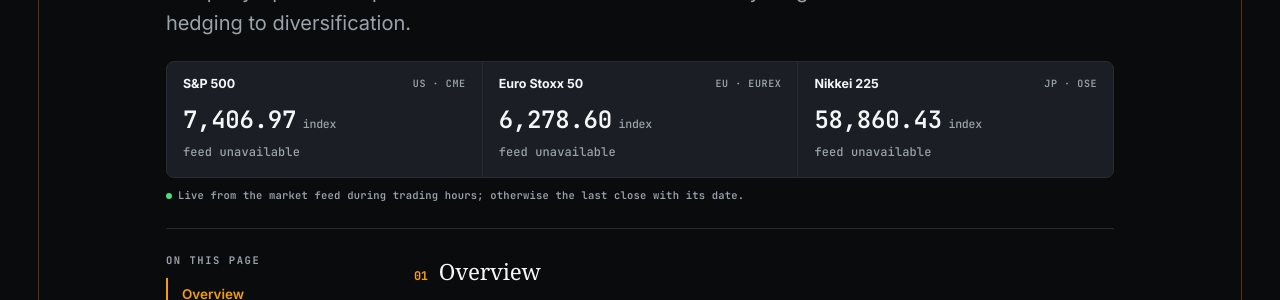
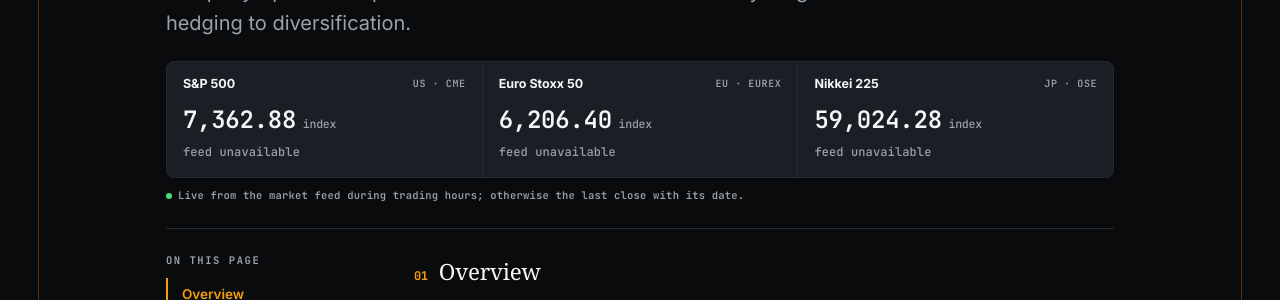
Before and after one commit to maverickrocx/RiskMaverick, a Jekyll site: the page built from markets/equities.md, in a window 1280 px wide and 900 px high. Shown: the part 290-590 px from the top of the window. Built offline with Jekyll 4.4.1, drawn with Linux system fonts in a browser that asks for light colours; some web fonts are replaced; part of the change alters nothing that is shown.

Commit message:
chore(marks): daily benchmark refresh from primary sources

```diff
--- a/_data/marks.yml
+++ b/_data/marks.yml
@@ -2,19 +2,19 @@
 # Each mark carries the date and publisher it came from.
 
 brent:
-  price: "$93.93"
-  asof: "17 Nov 2026"
+  price: "$92.87"
+  asof: "18 Nov 2026"
   source: "market feed"
 brent_spot:
-  price: "$92.90"
-  asof: "16 Nov 2026"
+  price: "$92.94"
+  asof: "17 Nov 2026"
   source: "EIA"
 brent_wti:
-  price: "$3.66"
-  asof: "16 Nov 2026"
+  price: "$3.41"
+  asof: "17 Nov 2026"
   source: "derived"
 corn:
-  price: "$4.45"
+  price: "$4.44"
   asof: "18 Nov 2026"
   source: "CBOT via Yahoo"
 de_da:
@@ -25,32 +25,32 @@ de_da:
   high: 216.99
   points: 96
 estr:
-  price: "2.440%"
-  asof: "16 Nov 2026"
+  price: "2.441%"
+  asof: "17 Nov 2026"
   source: "ECB"
 eua:
   price: "€87.15"
   asof: "17 Nov 2026"
   source: "EEX auction"
 eurusd:
-  price: "1.0991"
-  asof: "17 Nov 2026"
+  price: "1.0969"
+  asof: "18 Nov 2026"
   source: "market feed"
 fed_target:
   price: "3.75–4.00%"
-  asof: "17 Nov 2026"
+  asof: "18 Nov 2026"
   source: "Federal Reserve"
 gbpusd:
-  price: "1.3195"
-  asof: "17 Nov 2026"
+  price: "1.3158"
+  asof: "18 Nov 2026"
   source: "market feed"
 gold:
-  price: "$3,867.50"
-  asof: "17 Nov 2026"
+  price: "$3,779.50"
+  asof: "18 Nov 2026"
   source: "market feed"
 henry_hub:
-  price: "$3.20"
-  asof: "16 Nov 2026"
+  price: "$3.10"
+  asof: "17 Nov 2026"
   source: "EIA"
 lme_al:
   price: "$3,060"
@@ -61,32 +61,32 @@ lme_cu:
   asof: "17 Nov 2026"
   source: "LME"
 n225:
-  price: "58,860.43"
-  asof: "17 Nov 2026"
+  price: "59,024.28"
+  asof: "18 Nov 2026"
   source: "market feed"
 rggi:
   price: "$37.65"
   asof: "Auction 73, Sep 2026"
   source: "RGGI"
 sofr:
-  price: "3.93%"
-  asof: "16 Nov 2026"
+  price: "3.92%"
+  asof: "17 Nov 2026"
   source: "NY Fed"
 soybeans:
-  price: "$12.26"
+  price: "$12.22"
   asof: "18 Nov 2026"
   source: "CBOT via Yahoo"
 sp500:
-  price: "7,406.97"
-  asof: "17 Nov 2026"
+  price: "7,362.88"
+  asof: "18 Nov 2026"
   source: "market feed"
 stoxx50:
-  price: "6,278.60"
-  asof: "17 Nov 2026"
+  price: "6,206.40"
+  asof: "18 Nov 2026"
   source: "market feed"
 ttf:
-  price: "€85.48"
-  asof: "17 Nov 2026"
+  price: "€82.53"
+  asof: "18 Nov 2026"
   source: "ICE Endex via Yahoo"
 us10y:
   price: "5.10%"
@@ -101,14 +101,14 @@ us30y:
   asof: "17 Nov 2026"
   source: "US Treasury"
 usdjpy:
-  price: "159.41"
-  asof: "17 Nov 2026"
+  price: "159.35"
+  asof: "18 Nov 2026"
   source: "market feed"
 wheat:
-  price: "$6.06"
+  price: "$6.03"
   asof: "18 Nov 2026"
   source: "CBOT via Yahoo"
 wti:
-  price: "$89.24"
-  asof: "16 Nov 2026"
+  price: "$89.53"
+  asof: "17 Nov 2026"
   source: "EIA"
```
